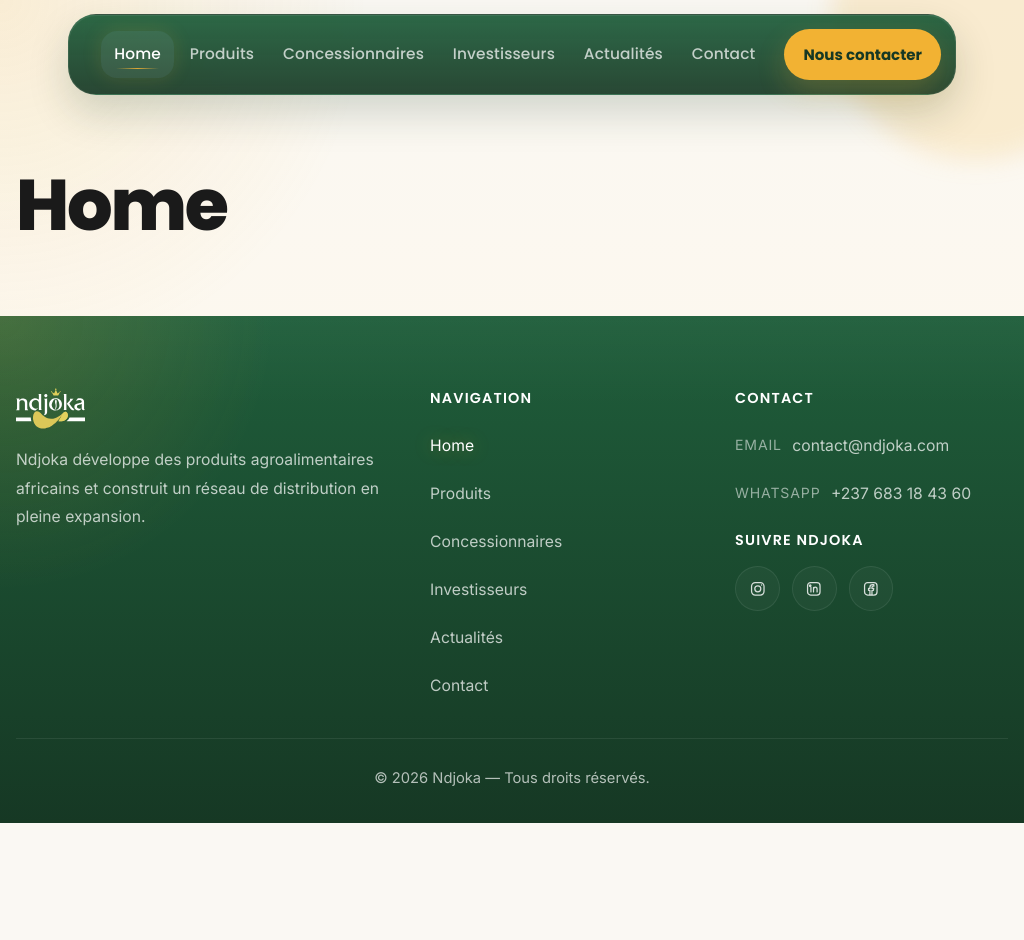
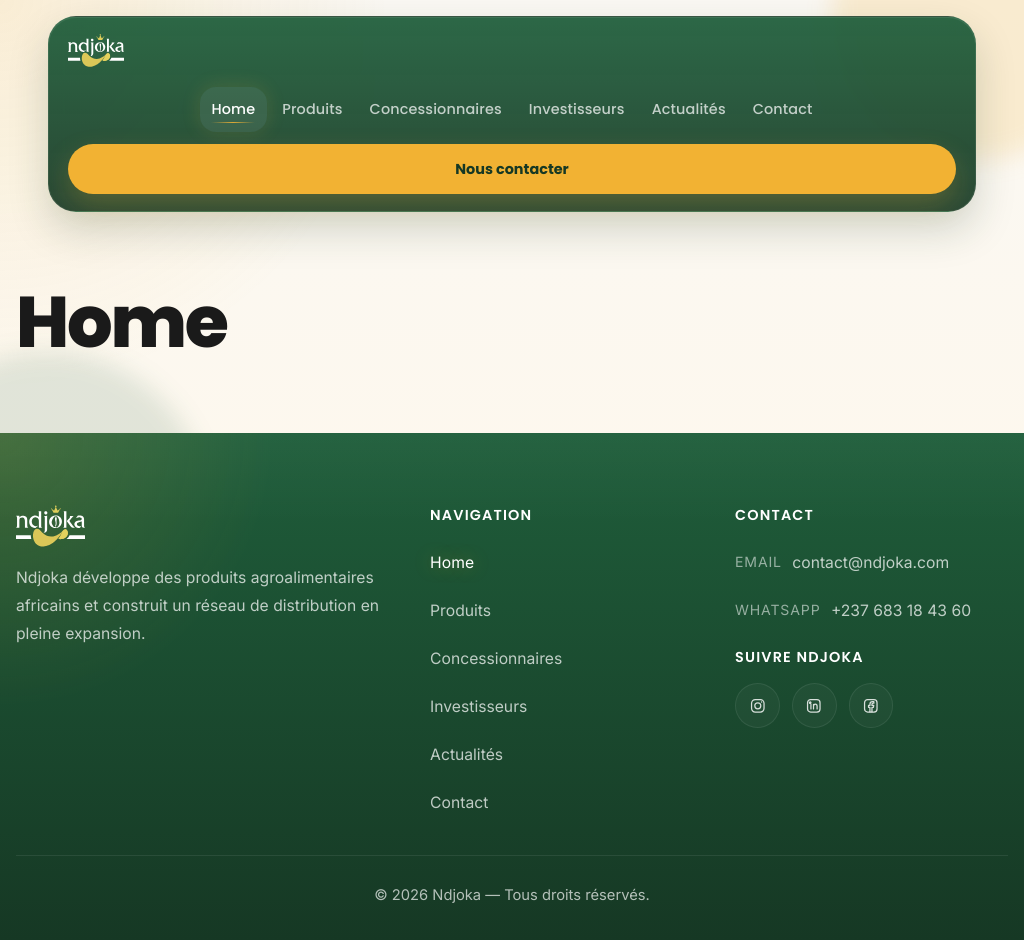
Before and after one commit to lamaxime20/Ndjoka, a React (Vite) app in the folder vue/: page / in a window 1024 px wide. Before the commit the page ends 823 px from the top, so only its background shows below. Built offline with nearby package versions, Linux system fonts and the light colour scheme.

Commit message:
responsive tablette de la navBar, ok

```diff
--- a/vue/src/assets/styles/components/navBar.css
+++ b/vue/src/assets/styles/components/navBar.css
@@ -265,9 +265,18 @@
 }
 
 @media (min-width: 769px) and (max-width: 1024px) {
+  .navBar-root {
+    padding-top: 1rem;
+  }
+
+  .navBar-shell {
+    width: min(92%, 82.5rem);
+  }
+
   .navBar-panel {
-    grid-template-columns: auto 1fr auto;
-    gap: 1rem;
+    grid-template-columns: minmax(0, 1fr) auto;
+    gap: 1rem 1.1rem;
+    padding: 1rem 1.15rem 1.05rem;
   }
 
   .navBar-toggle {
@@ -275,13 +284,14 @@
   }
 
   .navBar-menu {
-    grid-column: auto;
-    grid-template-columns: 1fr auto;
-    align-items: center;
+    grid-column: 1 / -1;
+    grid-template-columns: 1fr;
+    gap: 0.75rem;
     max-height: none;
     overflow: visible;
     opacity: 1;
     transform: none;
+    padding-top: 0.15rem;
   }
 
   .navBar-nav {
@@ -289,20 +299,31 @@
   }
 
   .navBar-links {
-    grid-auto-flow: column;
+    display: flex;
+    flex-wrap: wrap;
     align-items: center;
-    gap: 0.2rem;
+    justify-content: center;
+    gap: 0.35rem 0.25rem;
   }
 
   .navBar-link {
     width: auto;
-    min-height: 2.7rem;
-    padding-inline: 0.8rem;
+    min-height: 2.6rem;
+    padding-inline: 0.72rem;
+    font-size: 0.9rem;
+  }
+
+  .navBar-link::after {
+    left: 0.72rem;
+    right: 0.72rem;
   }
 
   .navBar-cta {
     width: auto;
     white-space: nowrap;
+    min-height: 2.8rem;
+    padding-inline: 1rem;
+    font-size: 0.9rem;
   }
 }
 
```
